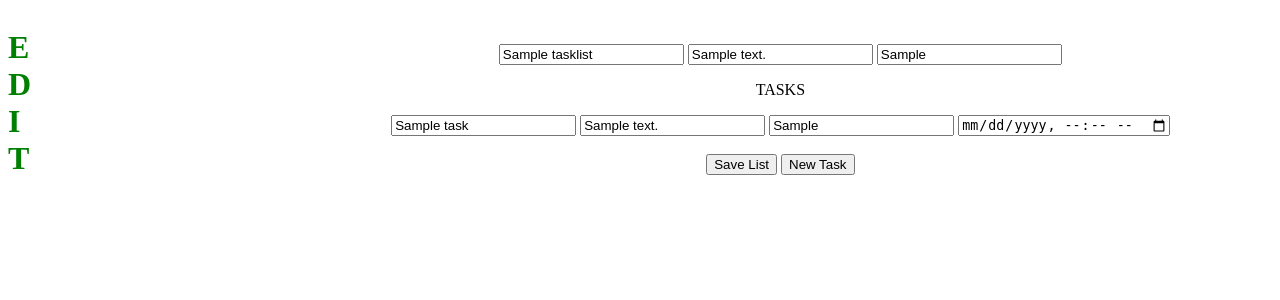
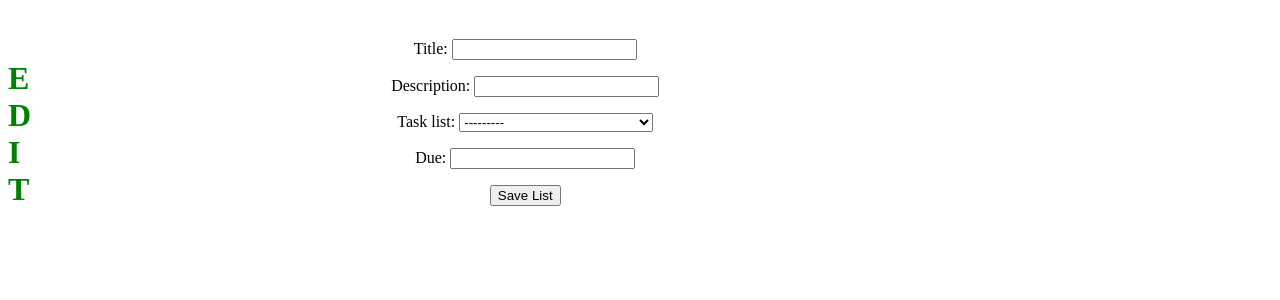
Before and after one commit to orablu/EECS393-Project, a Django app: template CloudTaskManager/tasks/templates/tasks/edit.html in a window 1280 px wide. Shown: the top 300 px of the page. Run offline with Django 3.2, Linux system fonts and the light colour scheme; the template is opened without the code that fills it: values that come from a table or form of the project are taken from there, others are empty; tables that the repository leaves empty hold one stand-in row (values such as "Sample post").

Commit message:
Tasks save to the selected list

```diff
--- a/CloudTaskManager/tasks/forms.py
+++ b/CloudTaskManager/tasks/forms.py
@@ -1,6 +1,7 @@
-from django import forms
+from django.forms import ModelForm
+from tasks.models import Task
 
-class TaskForm(forms.Form):
-	title = forms.CharField()
-	description = forms.CharField(required=False)
-	due_date = forms.DateTimeField(required=False)
+class TaskForm(ModelForm):
+	class Meta:
+		model = Task
+		fields = ['title', 'description', 'task_list', 'due_date']
--- a/CloudTaskManager/tasks/models.py
+++ b/CloudTaskManager/tasks/models.py
@@ -28,7 +28,7 @@ class Task(models.Model):
     #order = models.IntegerField(default=0) # TODO: Add
     description = models.CharField(max_length=MODELS_DESCRLENGTH)
     category = models.CharField(max_length=MODELS_CATEGLENGTH)
-    due_date = models.DateTimeField('Due')
+    due_date = models.DateTimeField('Due', null=True, blank=True)
     is_completed = models.BooleanField('Completed?', default=False)
 
     def is_late(self):
--- a/CloudTaskManager/tasks/templates/tasks/edit.html
+++ b/CloudTaskManager/tasks/templates/tasks/edit.html
@@ -11,28 +11,11 @@
 <h1>E<br/>D<br/>I<br/>T</h1>
 </span>
 <span class="right">
-<form action="{% url 'tasks:save' tasklist.id %}" method="post">
-{% csrf_token %}
-	<div>
-		<input type="text" name="title" id="title{{ forloop.counter }}" value="{{ tasklist.title }}" />
-		<input type="text" name="description" id="description{{ forloop.counter }}" value="{{ tasklist.description }}" />
-		<input type="text" name="description" id="description{{ forloop.counter }}" value="{{ tasklist.category}}" />
-	</div>
-	<p> TASKS </p>
-	<div>
-
-{% for task in tasklist.task_set.all %}
-		<input type="text" name="title" id="title{{ forloop.counter }}" value="{{ task.title }}" />
-		<input type="text" name="description" id="description{{ forloop.counter }}" value="{{ task.description }}" />
-		<input type="text" name="description" id="description{{ forloop.counter }}" value="{{ task.category}}" />
-		<input type="datetime-local" name="description" id="description{{ forloop.counter }}" value="{{ task.due}}" />
-	</div>
-    <br />
-{% endfor %}
-	<div class="NewTask">
-	</div>
+<form method="post">
+{%csrf_token%}
+{{form.as_p}}
 <input type="submit" value="Save List" />
-<input type="button" class="AddNew" value="New Task" />
+<!-- <input type="button" class="AddNew" value="New Task" /> -->
 </form>
 </span>
 </body>
```
Also changed, not shown: CloudTaskManager/tasks/views.py (+12 -6 lines).
